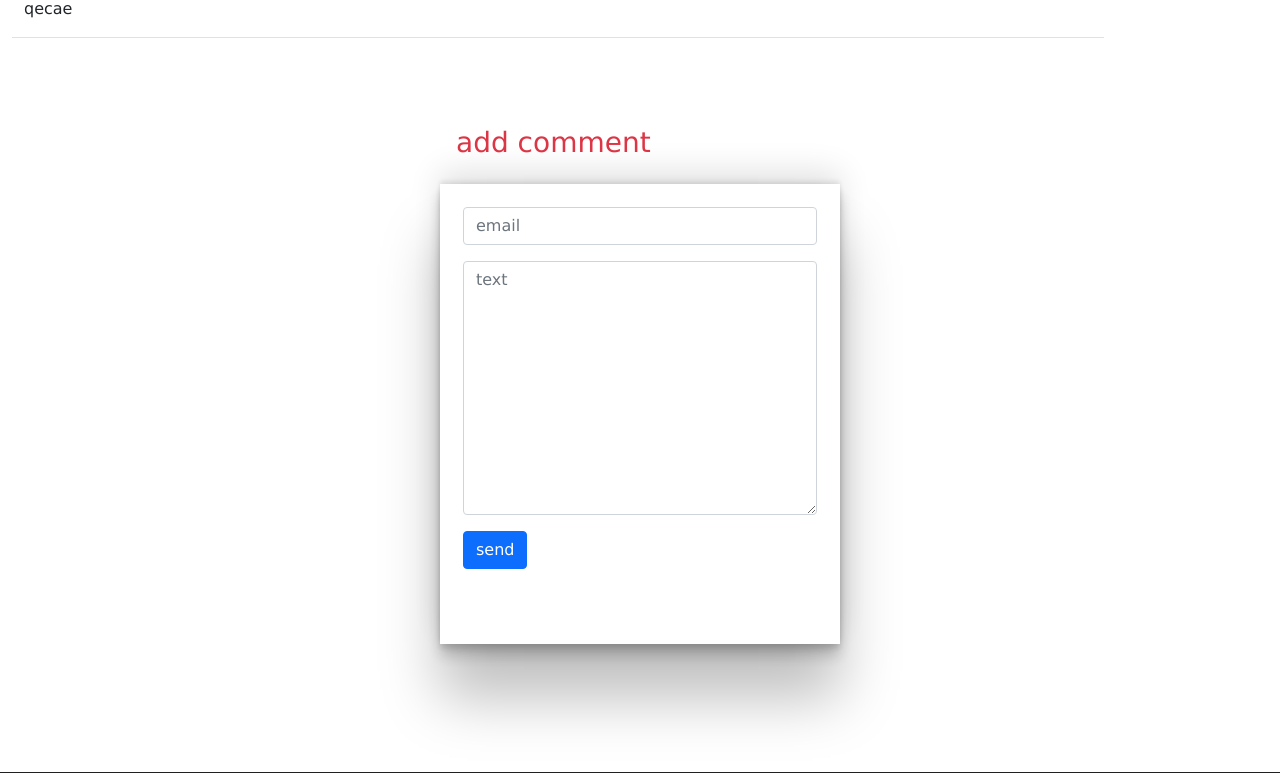
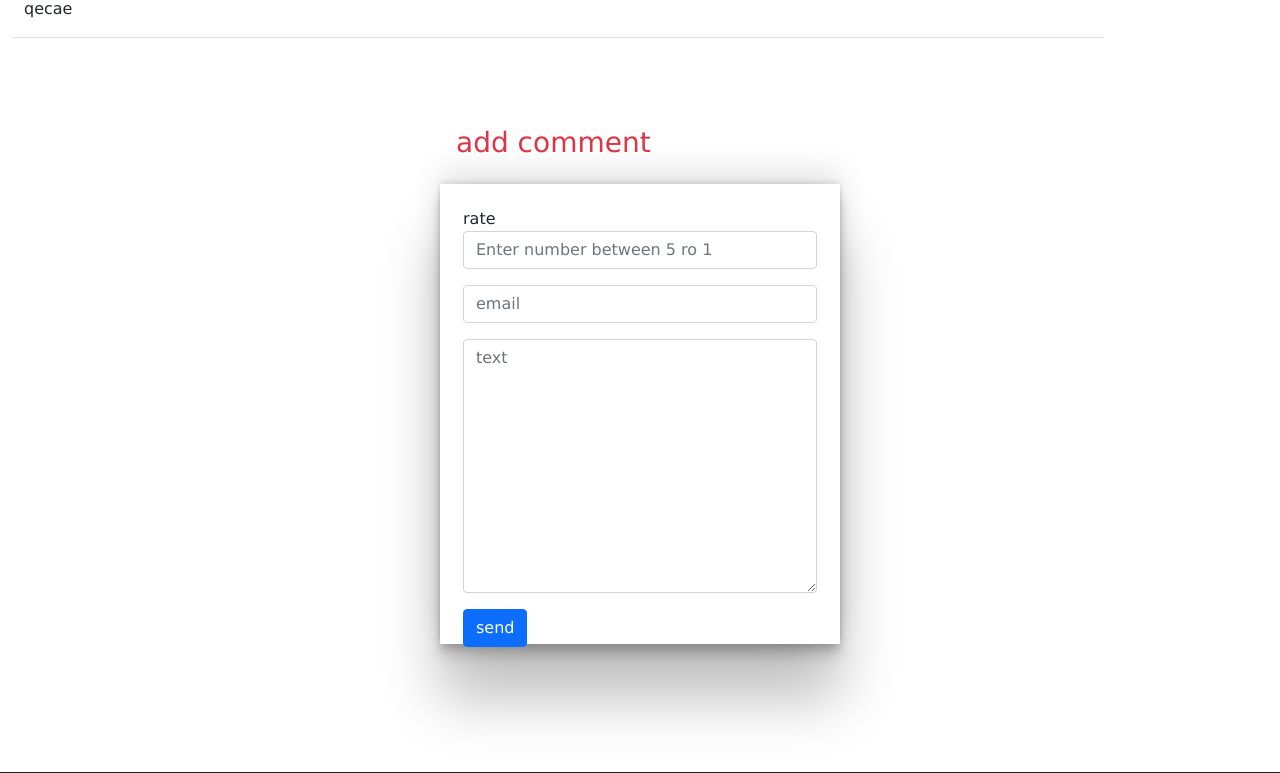
Before and after one commit to Code-Institute-Submissions/zahramousavi930-Nava.boutique, a Django app: page /products/shirt/1 in a window 1280 px wide. Shown: the part 2928-3701 px from the top of the page. Run offline with Django 4.2, Linux system fonts and the light colour scheme; data comes from the database, SQL or seed files in the repository; both versions use the stored data as it was after the commit; some libraries are stand-ins or nearby versions.

Commit message:
add rate part to comments

```diff
--- a/main_module/forms.py
+++ b/main_module/forms.py
@@ -6,7 +6,7 @@ from .models import add_comments ,contact
 class comments(forms.ModelForm):
     class Meta:
         model=add_comments
-        fields=('email','text')
+        fields=('email','text',)
 
 class contact_form(forms.ModelForm):
     class Meta:
--- a/main_module/models.py
+++ b/main_module/models.py
@@ -17,6 +17,7 @@ class Category(models.Model):
 
 
 class Products(models.Model):
+
     name=models.CharField(max_length=300)
     slug=models.CharField(max_length=300)
     category=models.ForeignKey(Category,on_delete=models.CASCADE,null=True)
@@ -24,8 +25,8 @@ class Products(models.Model):
     size=models.IntegerField()
     description=models.TextField(max_length=9000)
     image=models.ImageField(upload_to='products')
-    favorit=models.ManyToManyField(User,null=True,blank=True)
-
+    favorit=models.ManyToManyField(User,blank=True)
+    rate=models.IntegerField(default=0)
     discount=models.IntegerField(null=True,default=0)
     discount_price=models.IntegerField(null=True,default=0)
 
@@ -47,6 +48,7 @@ class News_teller(models.Model):
 
 
 class add_comments(models.Model):
+
     product = models.ForeignKey(Products, on_delete=models.CASCADE)
     user = models.ForeignKey(User, on_delete=models.CASCADE)
     create_date = models.DateTimeField(auto_now_add=True)
--- a/main_module/templates/products.html
+++ b/main_module/templates/products.html
@@ -70,6 +70,7 @@
               <p class="h4">{{ selected_product.name }} </p>
               <div class="stars d-flex align-items-center">
                 <p class="text-muted mx-3 my-1">( comments {{ comments.count }})</p>
+                <p class="text-muted mx-3 my-1">rate</p>
 
 
               </div>
@@ -224,10 +225,18 @@
         <div class="add-comments">
           <form id="frm" class="m-3" method="post" action="{% url 'add_comments' %}">
               {% csrf_token %}
-            <div class="mb-3">
+               <div class="mb-3">
+                  <div class="form-group">
+                        <label for="rate">rate </label>
+                        <input type="number" max="5" min="1" class="form-control" id="rate" aria-describedby="emailHelp" placeholder="Enter number between 5 ro 1">
+
+                      </div>
+
+                 </div>
+            <div class="mb-3 form-group">
                 {% render_field comment_form.email class+="form-control" placeholder+='email' %}
             </div>
-            <div class="mb-3">
+            <div class="mb-3 form-group">
                  {% render_field comment_form.text class+="form-control" placeholder+='text'%}
             </div>
             <button onclick="add_commentt({{ selected_product.id }})" id="submit-msg" type="button" class="btn btn-primary">send</button>
--- a/main_module/views.py
+++ b/main_module/views.py
@@ -75,6 +75,7 @@ def add_comments_part(request):
     id = data['id']
     text = data['text']
     email = data['email']
+    rate= data['rate']
 
 
 
@@ -83,8 +84,14 @@ def add_comments_part(request):
             email=email,
             text=text,
             user_id=request.user.id,
-            product_id=id
+            product_id=id,
+
         )
+        old =models.Products.objects.filter(id=id).first()
+        old_value=old.rate
+        old_value +=int(rate)
+
+        models.Products.objects.update(rate=old_value)
         new_comments.save()
         return JsonResponse({
             'status': 'ok',
--- a/static/css/style.css
+++ b/static/css/style.css
@@ -93,7 +93,7 @@ header navbar {
   flex-direction: row;
   flex-wrap: nowrap;
   align-items: center;
-  justify-content: space-between;
+  justify-content: space-evenly;
   width: 100%;
   overflow: auto;
   height: 250px;
--- a/static/js/fetchs.js
+++ b/static/js/fetchs.js
@@ -27,7 +27,10 @@ function add_commentt(id){
 
     const email =document.getElementById('id_email').value
     const text =document.getElementById('id_text').value
+    const rate =document.getElementById('rate').value
     const frm =document.getElementById('frm')
+
+
 
 
 
@@ -36,7 +39,7 @@ function add_commentt(id){
         credentials: 'include',
         headers ,
         body : JSON.stringify({
-           email,text,id
+           email,text,id,rate
         })
     }).then(response=>{
         frm.reset()
```
Also changed, not shown: db.sqlite3, main_module/migrations/0003_products_rate.py (added), main_module/migrations/0004_alter_products_rate.py (added), main_module/migrations/0005_alter_products_rate.py (added), main_module/migrations/0006_remove_products_rate_add_comments_rate.py (added), main_module/migrations/0007_products_rate.py (added), main_module/migrations/0008_alter_products_favorit.py (added), main_module/migrations/0009_remove_add_comments_rate.py (added).
